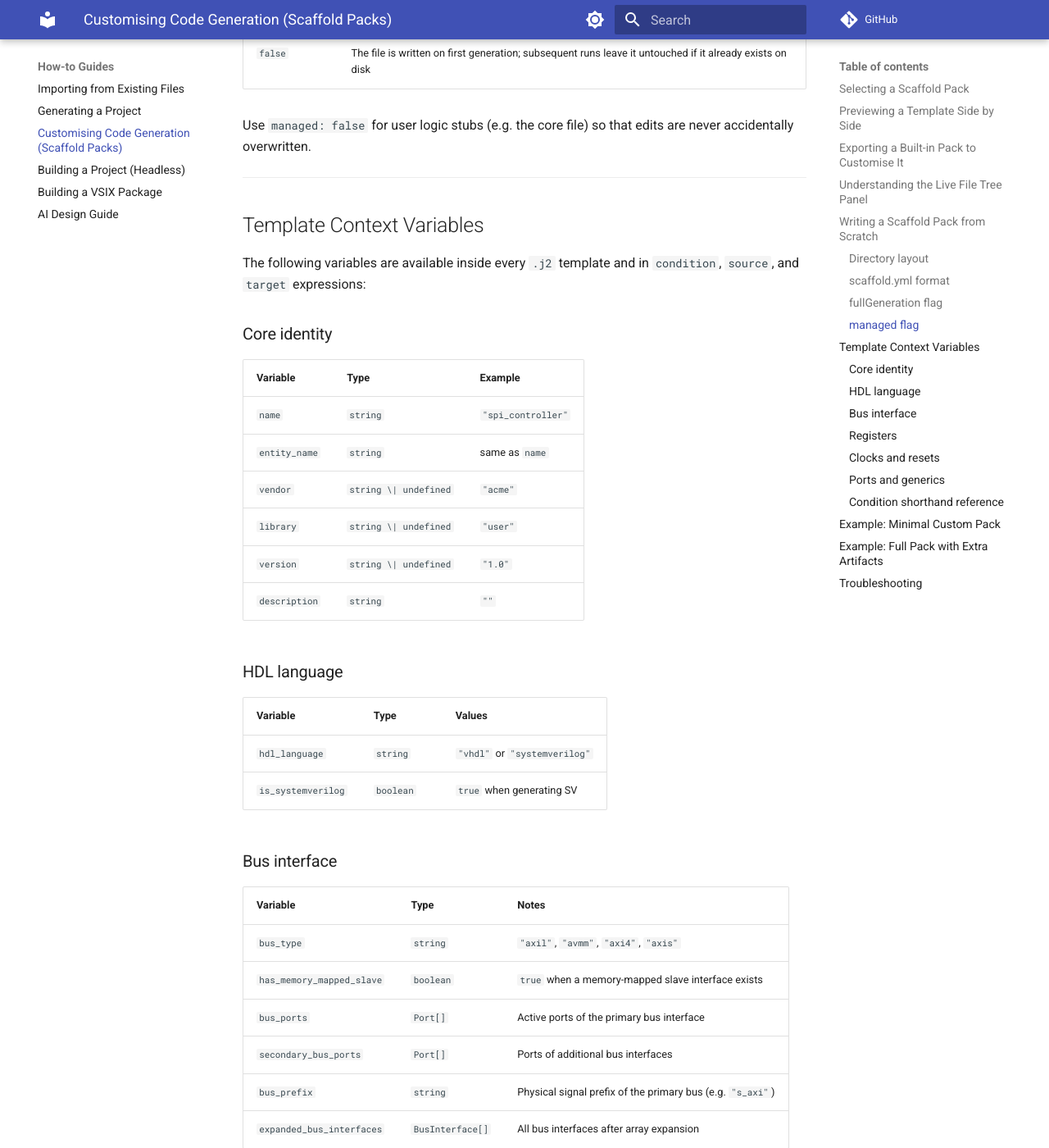
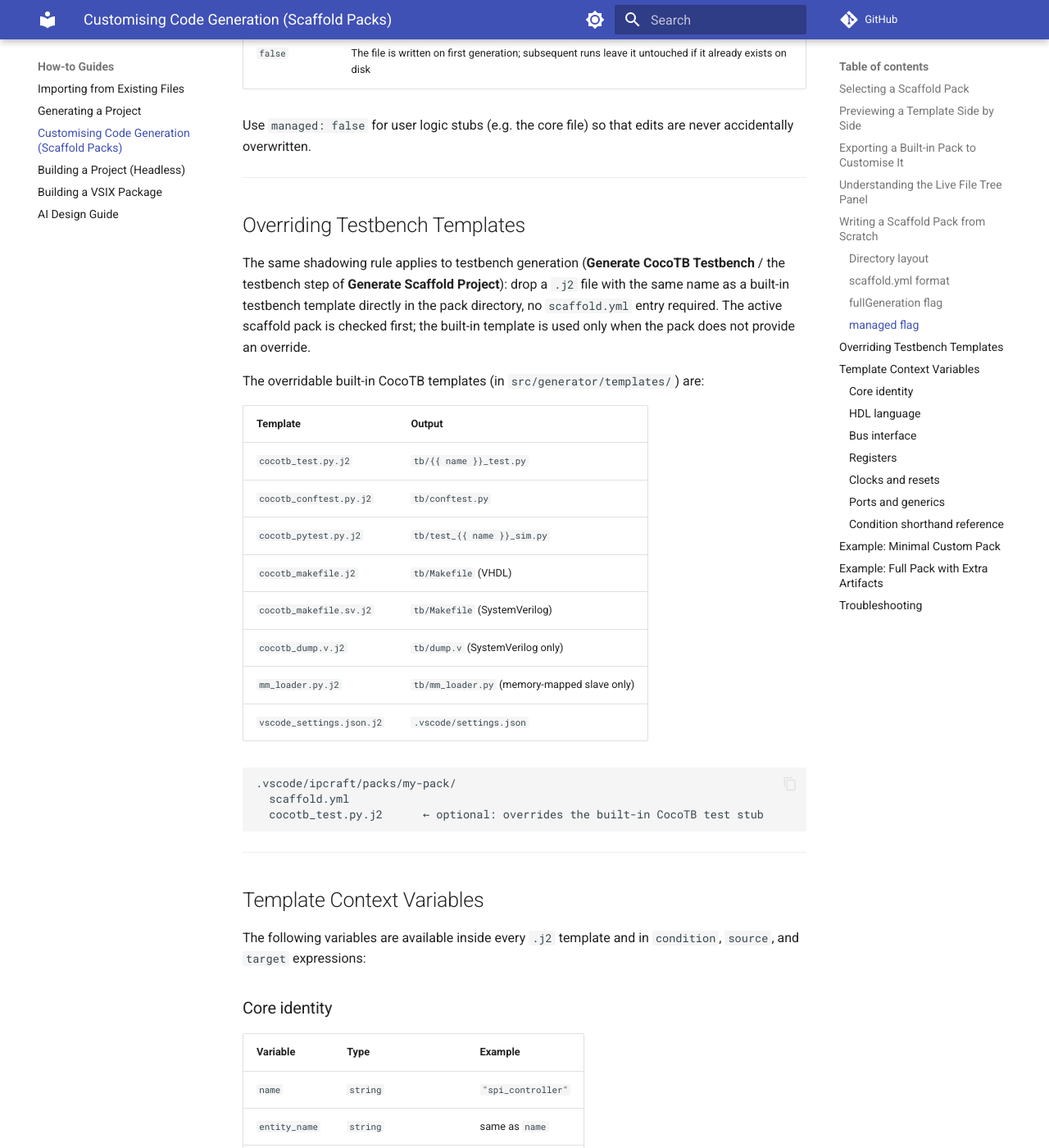
Before and after one commit to bleviet/ipcraft-vscode, an MkDocs documentation site: the page built from docs/how-to/scaffold-packs.md, in a window 1280 px wide and 1400 px high, scrolled down 5371 px. Shown: the whole window at 82% size. Built offline with MkDocs 1.6.1 and Material for MkDocs 9.7.7, drawn with Linux system fonts in a browser that asks for light colours; comment, search, counter and statistics services are not loaded.

Commit message:
fix(generator): honor active scaffold pack for CocoTB testbench generation
Testbench rendering used the built-in-only template loader instead of the
pack-aware multi-root loader already used for RTL generation, so a custom
scaffold pack's CocoTB overrides (e.g. cocotb_test.py.j2) were silently
ignored. The standalone "Generate CocoTB Testbench" command also never read
the scaffoldPack setting at all. Fixes #3.

Co-Authored-By: Claude Sonnet 4.6 <noreply@anthropic.com>

````diff
--- a/docs/how-to/scaffold-packs.md
+++ b/docs/how-to/scaffold-packs.md
@@ -222,6 +222,35 @@ accidentally overwritten.
 
 ---
 
+## Overriding Testbench Templates
+
+The same shadowing rule applies to testbench generation (**Generate CocoTB Testbench** /
+the testbench step of **Generate Scaffold Project**): drop a `.j2` file with the same
+name as a built-in testbench template directly in the pack directory, no `scaffold.yml`
+entry required. The active scaffold pack is checked first; the built-in template is used
+only when the pack does not provide an override.
+
+The overridable built-in CocoTB templates (in `src/generator/templates/`) are:
+
+| Template | Output |
+|----------|--------|
+| `cocotb_test.py.j2` | `tb/{{ name }}_test.py` |
+| `cocotb_conftest.py.j2` | `tb/conftest.py` |
+| `cocotb_pytest.py.j2` | `tb/test_{{ name }}_sim.py` |
+| `cocotb_makefile.j2` | `tb/Makefile` (VHDL) |
+| `cocotb_makefile.sv.j2` | `tb/Makefile` (SystemVerilog) |
+| `cocotb_dump.v.j2` | `tb/dump.v` (SystemVerilog only) |
+| `mm_loader.py.j2` | `tb/mm_loader.py` (memory-mapped slave only) |
+| `vscode_settings.json.j2` | `.vscode/settings.json` |
+
+```text
+.vscode/ipcraft/packs/my-pack/
+  scaffold.yml
+  cocotb_test.py.j2      ← optional: overrides the built-in CocoTB test stub
+```
+
+---
+
 ## Template Context Variables
 
 The following variables are available inside every `.j2` template and in
--- a/package.json
+++ b/package.json
@@ -749,7 +749,7 @@
           "ipcraft.generate.scaffoldPack": {
             "type": "string",
             "default": "",
-            "markdownDescription": "Scaffold pack to use for RTL code generation. Built-in values: `builtin-minimal`, `builtin-ipcraft`. Example packs: `example-register-only`, `example-no-regfile`, `example-with-docs`. Workspace packs live in `.vscode/ipcraft/packs/<name>/`."
+            "markdownDescription": "Scaffold pack to use for RTL and testbench code generation. Built-in values: `builtin-minimal`, `builtin-ipcraft`. Example packs: `example-register-only`, `example-no-regfile`, `example-with-docs`. Workspace packs live in `.vscode/ipcraft/packs/<name>/`."
           }
         }
       },
````
Also changed, not shown: 3 other files.
